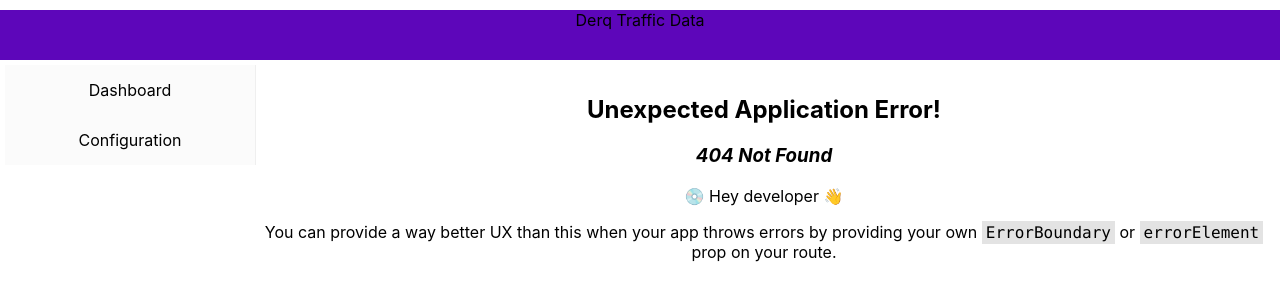
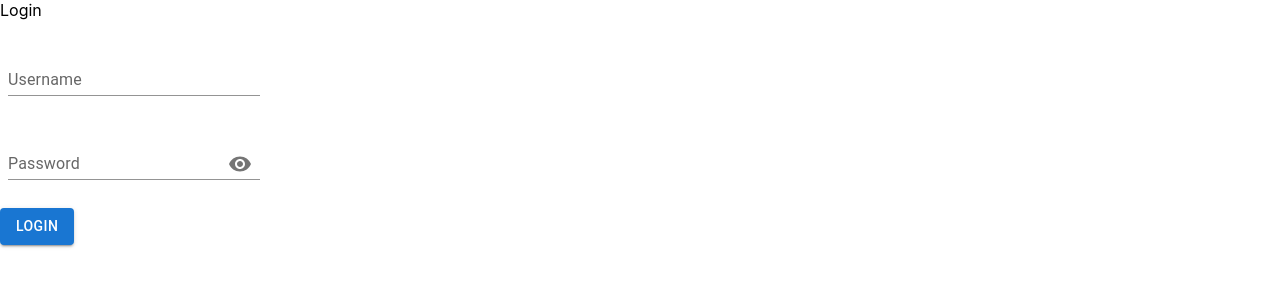
Before and after one commit to ibtesamlatif2997/task-sensors, a React (Create React App) app in the folder client/: page /login in a window 1280 px wide. Before the commit this address had no page. Shown: the top 300 px of the page. Built offline with nearby package versions, Linux system fonts and the light colour scheme.

Commit message:
feat: setup authetication

```diff
--- a/client/package.json
+++ b/client/package.json
@@ -5,6 +5,7 @@
   "dependencies": {
     "@emotion/react": "^11.13.0",
     "@emotion/styled": "^11.13.0",
+    "@mui/icons-material": "^5.16.6",
     "@mui/material": "^5.16.5",
     "@mui/x-charts": "^7.11.1",
     "@mui/x-data-grid": "^7.11.1",
--- a/client/src/App.tsx
+++ b/client/src/App.tsx
@@ -1,31 +1,73 @@
+import { Component } from 'react';
+
 import './App.css';
 
 import Dashboard from './pages/dashboard/Dashboard';
 import Configuration from './pages/configuration/Configuration';
+import LoginPage from './pages/login/login';
 
 import {
+  BrowserRouter,
   createBrowserRouter,
+  Navigate,
+  Route,
   RouterProvider,
+  Routes,
 } from "react-router-dom";
 
 import SideBarMenu from './components/SideBarMenu';
 import Header from './components/Header';
 import { Container } from '@mui/material';
 
-const router = createBrowserRouter([
+
+function isAuthenticated() {
+  const isAuthenticated = (localStorage.getItem("access_token") !== "" && localStorage.getItem("access_token") !== null)
+  return isAuthenticated;
+}
+
+function ProtectedRoute({ children }: { children: any }) {
+  const authenticated = isAuthenticated()
+
+  if (authenticated === false) {
+    return (
+      <Navigate to="/login" />
+    );
+  }
+
+  return children;
+}
+
+const protectedRoutes = createBrowserRouter([
   {
     path: "/",
-    element: <Dashboard />
+    element: <ProtectedRoute><Dashboard /></ProtectedRoute>
   },
   {
     path: "/configure",
-    element: <Configuration />
+    element: <ProtectedRoute><Configuration /></ProtectedRoute>
   },
 ]);
+
+const unprotectedRoutes = createBrowserRouter([
+  {
+    path: "/login",
+    element: <LoginPage />
+  },
+])
 
 
 function App() {
   return (
+    <>
+      {isAuthenticated() === false &&
+        <BrowserRouter>
+          <Routes>
+            <Route path="/login" element={<LoginPage />} />
+          </Routes>
+        </BrowserRouter>
+      }
+
+      {isAuthenticated() === true &&
         <div className="App">
           <Header></Header>
 
@@ -35,12 +77,37 @@
             </div>
             <div style={{ width: "80%" }}>
               <div style={{ marginTop: "30px" }}>
-            <RouterProvider router={router} />
+                <RouterProvider router={protectedRoutes} />
               </div>
             </div>
           </div>
         </div>
+      }
+    </>
   );
+
+  // return (
+  // <Routes>
+  //   <Route path="/login" element={<LoginPage />} />
+
+  //   <Route
+  //     path="/"
+  //     element={
+  //       <ProtectedRoute>
+  //         <Dashboard />
+  //       </ProtectedRoute>
+  //     }
+  //   />
+  //   <Route
+  //     path="/configure"
+  //     element={
+  //       <ProtectedRoute>
+  //         <Configuration />
+  //       </ProtectedRoute>
+  //     }
+  //   />
+  // </Routes>
+  // )
 }
 
 
--- a/client/src/index.tsx
+++ b/client/src/index.tsx
@@ -3,6 +3,7 @@
 import './index.css';
 import App from './App';
 import reportWebVitals from './reportWebVitals';
+import { BrowserRouter } from "react-router-dom";
 
 import { Provider } from 'react-redux'
 import store from './redux/store'
@@ -11,9 +12,11 @@
   document.getElementById('root') as HTMLElement
 );
 root.render(
-  <Provider store={store}>
-    <App />
-  </Provider>
+  // <BrowserRouter>
+    <Provider store={store}>
+      <App />
+    </Provider>
+  // </BrowserRouter>
 );
 
 // If you want to start measuring performance in your app, pass a function
--- /dev/null
+++ b/client/src/pages/login/login.tsx
@@ -0,0 +1,79 @@
+import { Button, TextField, Input, InputAdornment, IconButton, InputLabel, FormControl } from '@mui/material'
+import Visibility from '@mui/icons-material/Visibility';
+import VisibilityOff from '@mui/icons-material/VisibilityOff';
+import React, { useState } from 'react'
+import { useNavigate } from 'react-router-dom'
+import { APIService } from '../../services/api.service';
+import { Password } from '../../types/types';
+
+
+export default function LoginPage() {
+
+    const [username, setUsername] = useState('');
+    const [password, setPassword] = useState('');
+    const [showPassword, setShowPassword] = useState(false);
+
+    const navigate = useNavigate();
+
+    const login = async () => {
+        const params:any = {
+            username: username,
+            password: password
+        };
+        const resp = await APIService.login(params)
+        localStorage.setItem("access_token", resp.access_token);
+
+        navigate("/");
+    }
+
+    const handleClickShowPassword = () => setShowPassword((show) => !show);
+
+    const handleMouseDownPassword = (event: React.MouseEvent<HTMLButtonElement>) => {
+        event.preventDefault();
+    };
+
+    return (
+        <div>
+            <div>
+                <div>Login</div>
+            </div>
+            <br />
+            <div >
+                <FormControl sx={{ m: 1, width: '25ch' }} variant="standard">
+                    <InputLabel htmlFor="standard-adornment-password">Username</InputLabel>
+                    <Input
+                        id="standard-adornment-password"
+                        type='text'
+                        onChange={event => setUsername(event.target.value)}
+                    />
+                </FormControl>
+            </div>
+            <br />
+            <div>
+                <FormControl sx={{ m: 1, width: '25ch' }} variant="standard">
+                    <InputLabel htmlFor="standard-adornment-password">Password</InputLabel>
+                    <Input
+                        id="standard-adornment-password"
+                        type={showPassword ? 'text' : 'password'}
+                        onChange={event => setPassword(event.target.value)}
+                        endAdornment={
+                            <InputAdornment position="end">
+                                <IconButton
+                                    aria-label="toggle password visibility"
+                                    onClick={handleClickShowPassword}
+                                    onMouseDown={handleMouseDownPassword}
+                                >
+                                    {showPassword ? <VisibilityOff /> : <Visibility />}
+                                </IconButton>
+                            </InputAdornment>
+                        }
+                    />
+                </FormControl>
+            </div>
+            <br />
+            <div >
+                <Button variant="contained" onClick={login}>Login</Button>
+            </div>
+        </div>
+    )
+}
--- a/client/src/services/api.service.ts
+++ b/client/src/services/api.service.ts
@@ -1,6 +1,8 @@
 import axios, { isCancel, AxiosError } from 'axios';
+import { Password } from '../types/types';
 
 const SERVER_URL = "http://localhost:8080"
+
 
 const axiosInstance = axios.create({
     baseURL: SERVER_URL,
@@ -11,6 +13,11 @@
 
 
 export const APIService = {
+
+    login: async (params:Password) => {
+        const resp = await axiosInstance.post('/admin/login', params);
+        return resp.data;
+    },
 
     getFilters: async () => {
         const resp = await axiosInstance.get('/api/filters');
--- a/client/src/types/types.ts
+++ b/client/src/types/types.ts
@@ -3,3 +3,8 @@
 export type DropdownData = {
     _id: string | number
 }
+
+export type Password = {
+    username: string,
+    password: string
+}
```
Also changed, not shown: 1 other file (tests, documents, lock files or other folders). Lines whose indentation alone changed are shown as unchanged.
